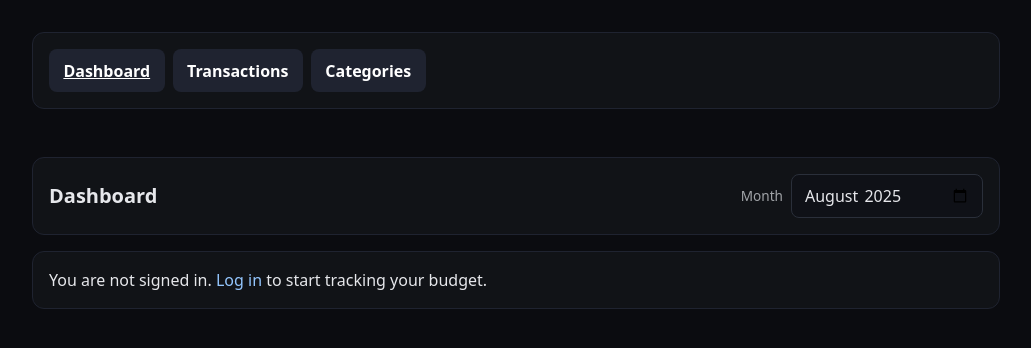
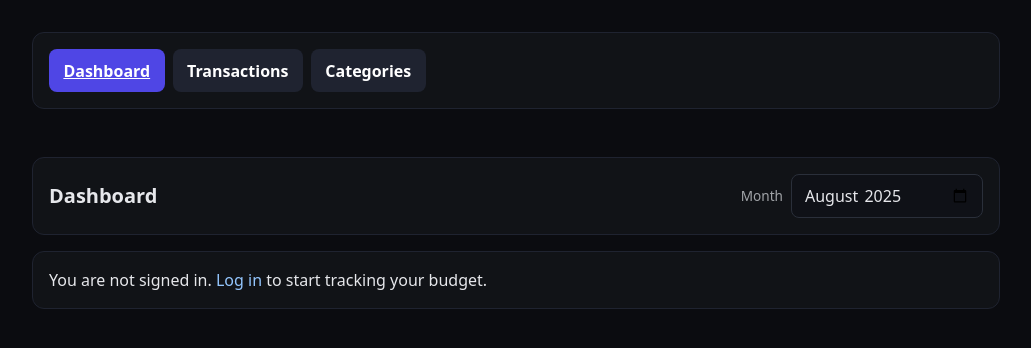
Before and after one commit to mrsanchez02/budget-tracker, a Next.js app: page / in a window 1280 px wide. Shown: the top 348 px of the page, without its empty margins (124-1155 px from the left). Built offline with nearby package versions, Linux system fonts and the light colour scheme; no server answers.

Commit message:
feat(nav): highlight active tab

```diff
--- a/components/Nav.tsx
+++ b/components/Nav.tsx
@@ -1,6 +1,7 @@
 "use client";
 import Link from "next/link";
 import { usePathname } from "next/navigation";
+import { cn } from "@/lib/utils";
 
 const tabs: { href: '/' | '/transactions' | '/categories'; label: string }[] = [
   { href: "/", label: "Dashboard" },
@@ -13,14 +14,19 @@ export default function Nav() {
   return (
     <nav className="container" style={{marginTop:"1rem"}}>
       <div className="card" style={{display:"flex", gap:".5rem"}}>
-        {tabs.map(t => (
-          <Link key={t.href} href={t.href}
-            className={`btn secondary ${pathname === t.href ? "" : ""}`}
-            style={{textDecoration: pathname===t.href ? "underline" : "none"}}
-          >
-            {t.label}
-          </Link>
-        ))}
+        {tabs.map((t) => {
+          const isActive = pathname === t.href;
+          return (
+            <Link
+              key={t.href}
+              href={t.href}
+              className={cn("btn", isActive ? "underline" : "secondary")}
+              aria-current={isActive ? "page" : undefined}
+            >
+              {t.label}
+            </Link>
+          );
+        })}
       </div>
     </nav>
   );
```
